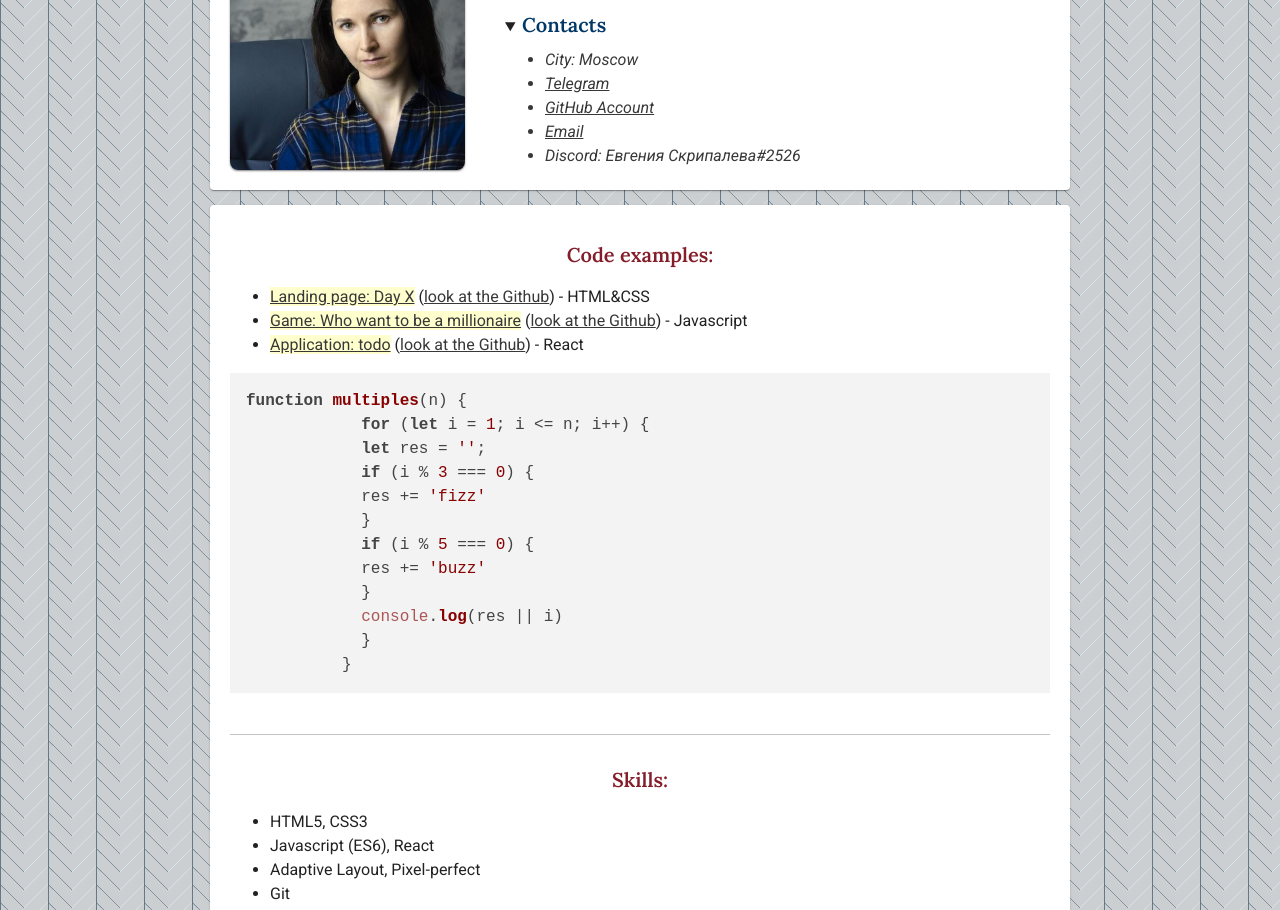
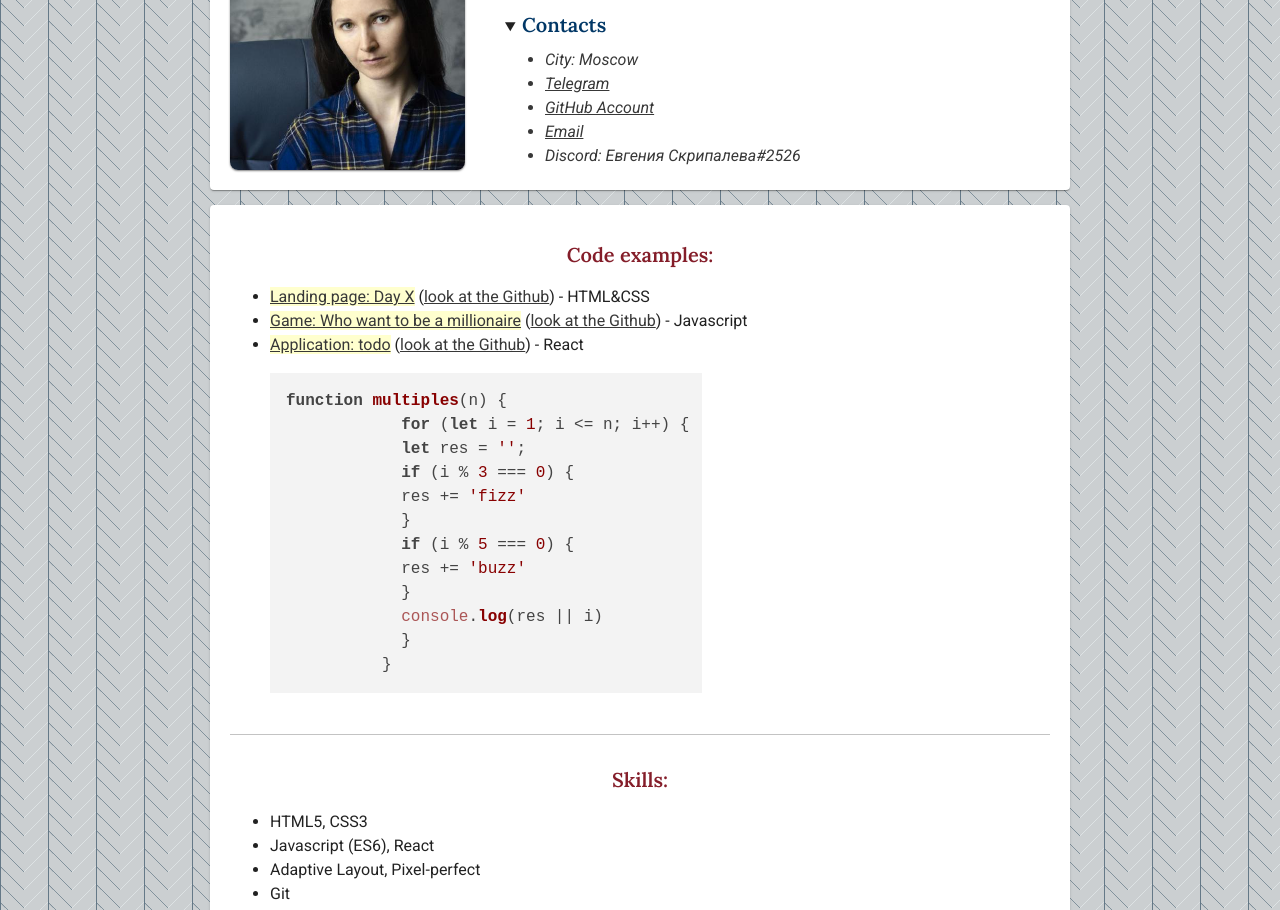
Before and after one commit to skripaleva/rsschool-cv, a plain HTML site: page index.html in a window 1280 px wide. Shown: the part 190-1100 px from the top of the page. Drawn offline with nearby package versions, Linux system fonts and the light colour scheme.

Commit message:
refactor: change styles for code-highlight

```diff
--- a/style.css
+++ b/style.css
@@ -77,7 +77,6 @@ header nav {
   color: #013766;
   font-weight: 500;
 }
-
 
 main {
   max-width: 860px;
@@ -187,6 +186,11 @@ section h3 {
 
 mark {
   background-color: #ffffce;
+}
+
+code {
+  margin-left: 40px;
+  max-width: 400px;
 }
 
 p i {
@@ -415,4 +419,8 @@ time {
   h1, .header__wrap h2 {
     text-align: center;
   }
+
+  code {
+    margin-left: 20px;
+  }
 }
```
